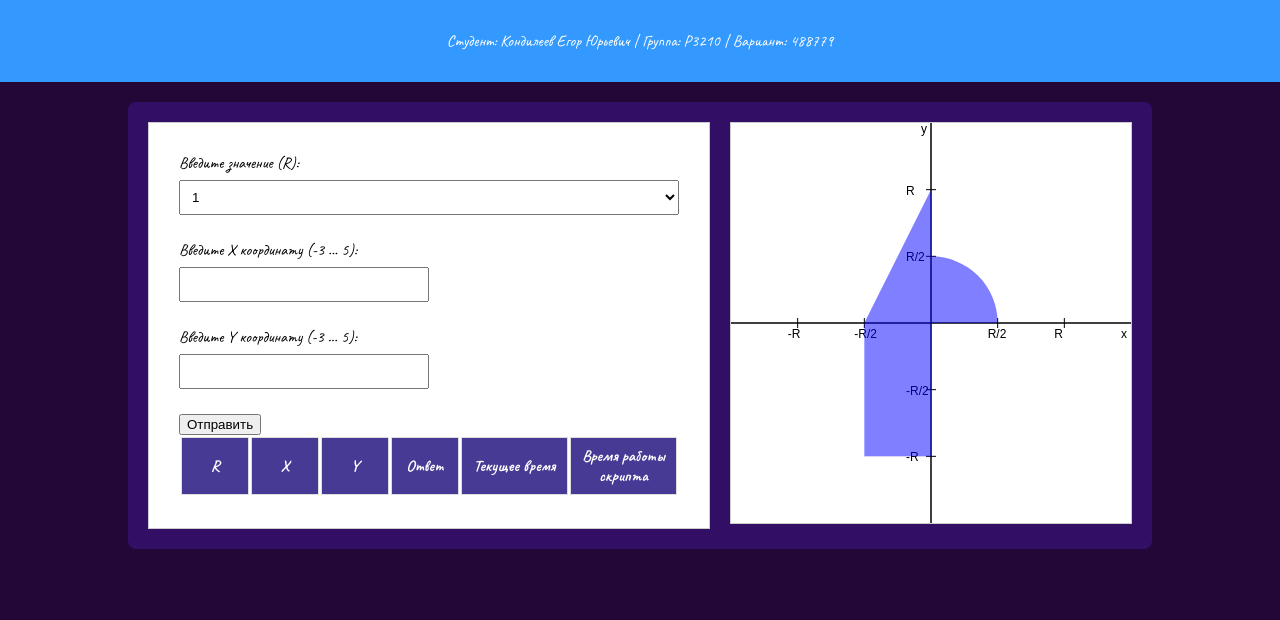
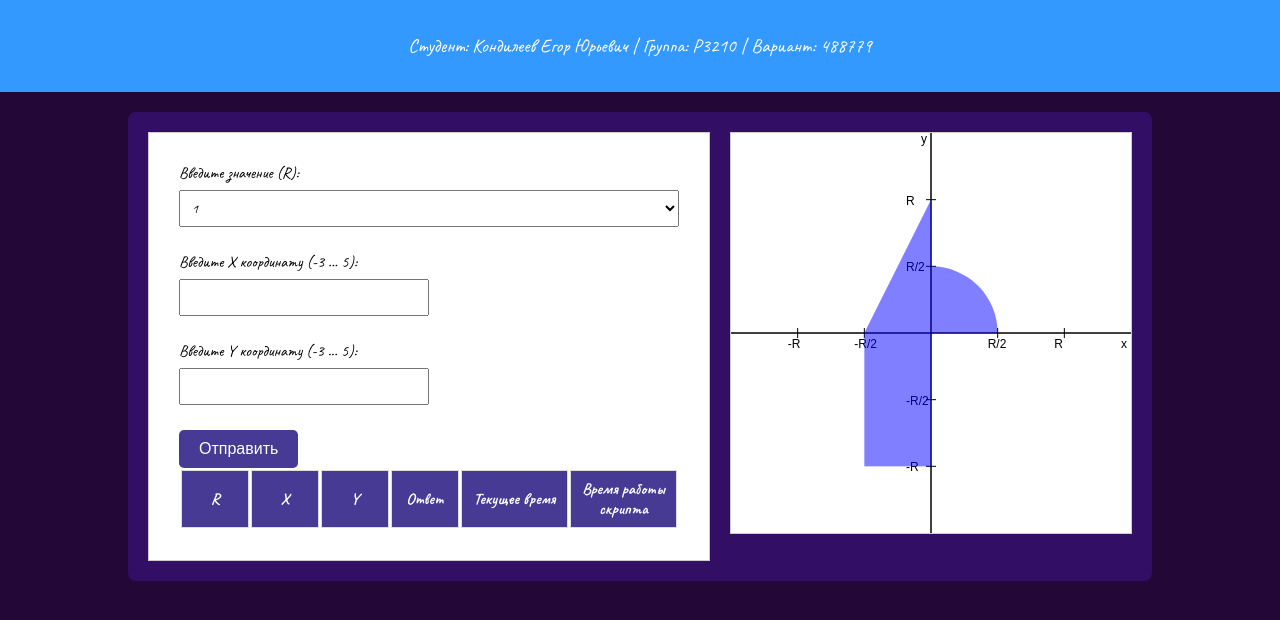
Before and after one commit to EgorkaSQL/WebLaba_1, a plain HTML site: page Webb/frontend/index.html in a window 1280 px wide. Drawn offline with Linux system fonts and the light colour scheme; a web font is replaced by a local one.

Commit message:
Update styles.css

```diff
--- a/Webb/frontend/styles.css
+++ b/Webb/frontend/styles.css
@@ -3,6 +3,9 @@ body {
     margin: 0;
     padding: 0;
     background-color: #220737;
+}
+header p {
+    font-size: 1.2em;
 }
 header {
     background-color: #3399ff;
@@ -26,6 +29,9 @@ header {
 .form-container input[type="number"] {
     max-width: 50%;
 }
+.form-field:last-child {
+    margin-bottom: 0;
+}
 .form-field {
     margin-bottom: 25px;
 }
@@ -37,6 +43,7 @@ input, select {
     width: 100%;
     padding: 8px;
     box-sizing: border-box;
+    font-family: inherit;
 }
 input.error, select.error {
     border-bottom: 1px solid red;
@@ -69,3 +76,15 @@ canvas {
     background-color: white;
     border: 1px solid #ccc;
 }
+button {
+    font-size: 1em;
+    color: white;
+    background-color: #473a95;
+    border: none;
+    padding: 10px 20px;
+    border-radius: 5px;
+    cursor: pointer;
+}
+button:hover {
+    background-color: #5b4bb7;
+}
```
